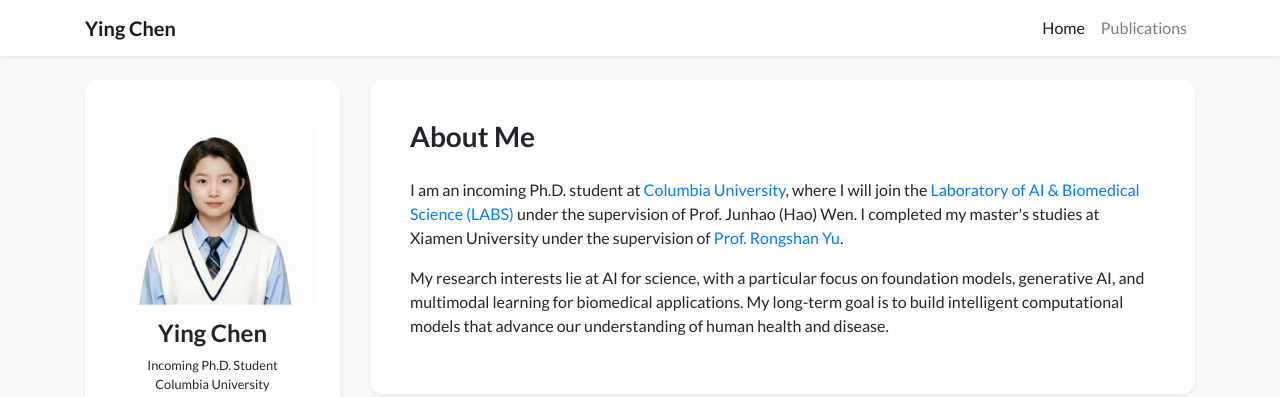
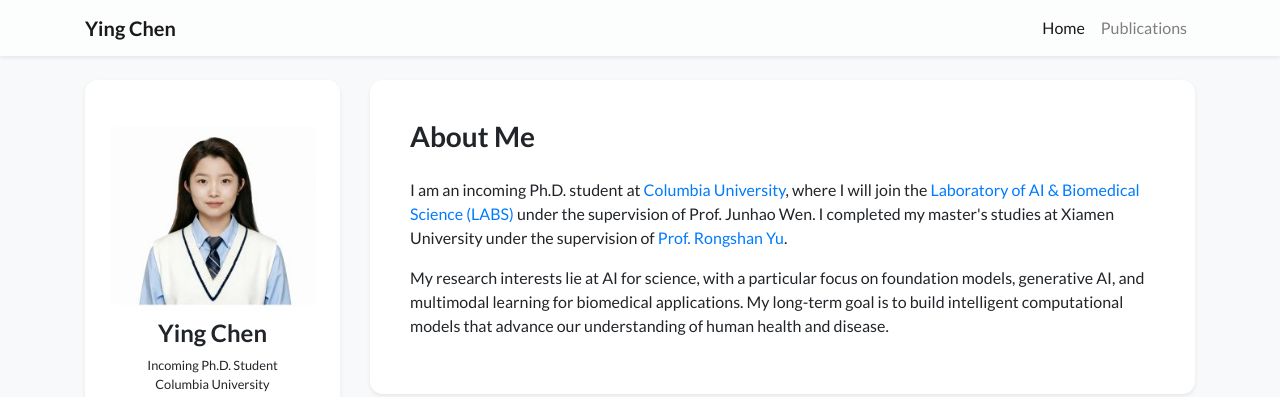
Before and after one commit to CYing18/CYing18.github.io, a Jekyll site: the page built from index.html, in a window 1280 px wide and 900 px high. Shown: the top 397 px of the window. Built offline with Jekyll 4.4.1, drawn with Linux system fonts in a browser that asks for light colours; nearby versions of some CDN libraries; a style sheet for code colours, icons or effects is not loaded.

Commit message:
Update profile.yml

```diff
--- a/_data/profile.yml
+++ b/_data/profile.yml
@@ -26,7 +26,7 @@ short_bio: >-
     <a href="https://www.columbia.edu/" target="_blank">Columbia University</a>,
     where I will join the
     <a href="https://labs-laboratory.com/" target="_blank">Laboratory of AI & Biomedical Science (LABS)</a>
-    under the supervision of Prof. Junhao (Hao) Wen.
+    under the supervision of Prof. Junhao Wen.
     I completed my master's studies at Xiamen University
     under the supervision of
     <a href="https://scholar.google.com/citations?user=Uh1EpKQAAAAJ&hl=zh-CN" target="_blank">Prof. Rongshan Yu</a>.
```
